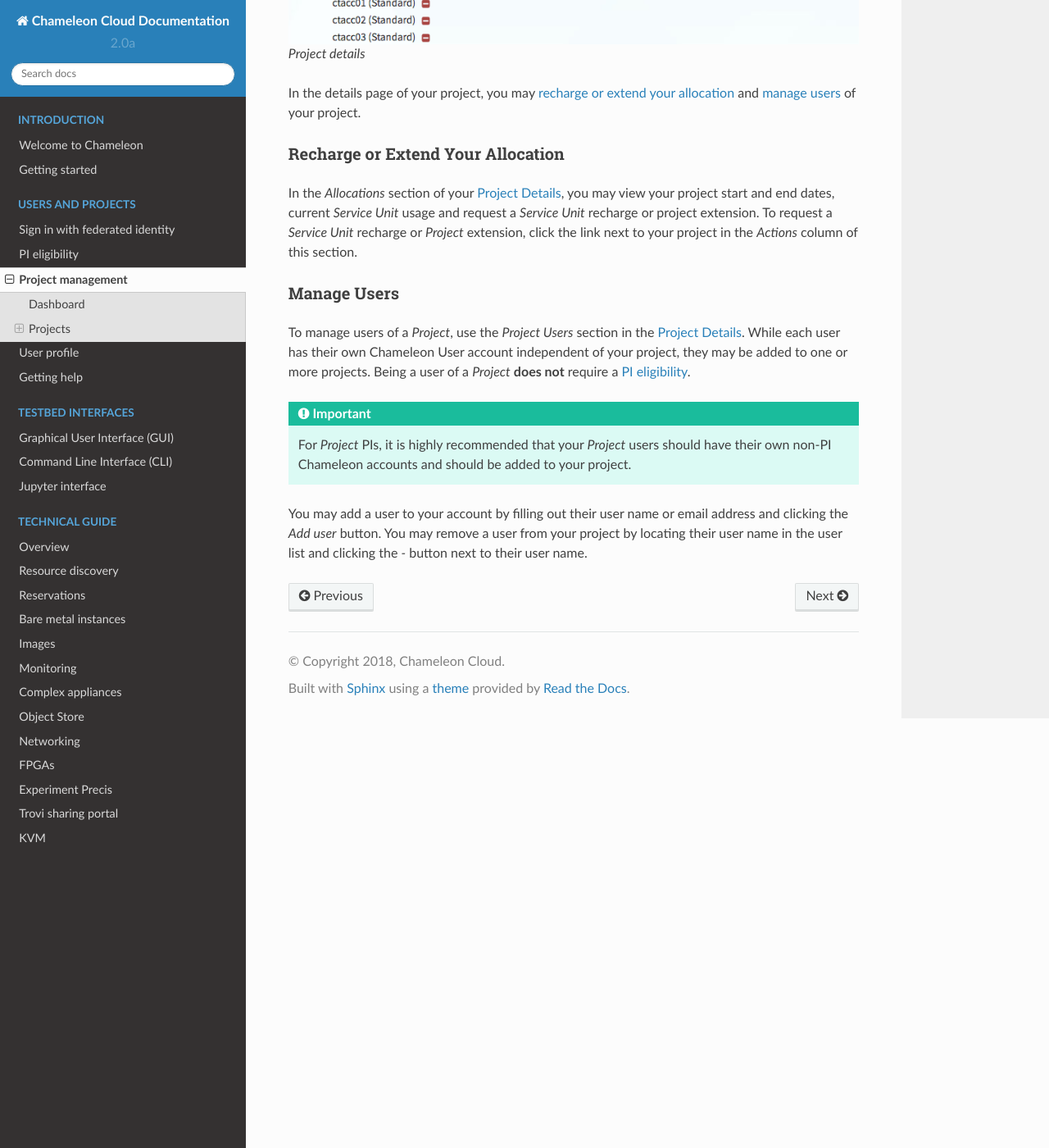
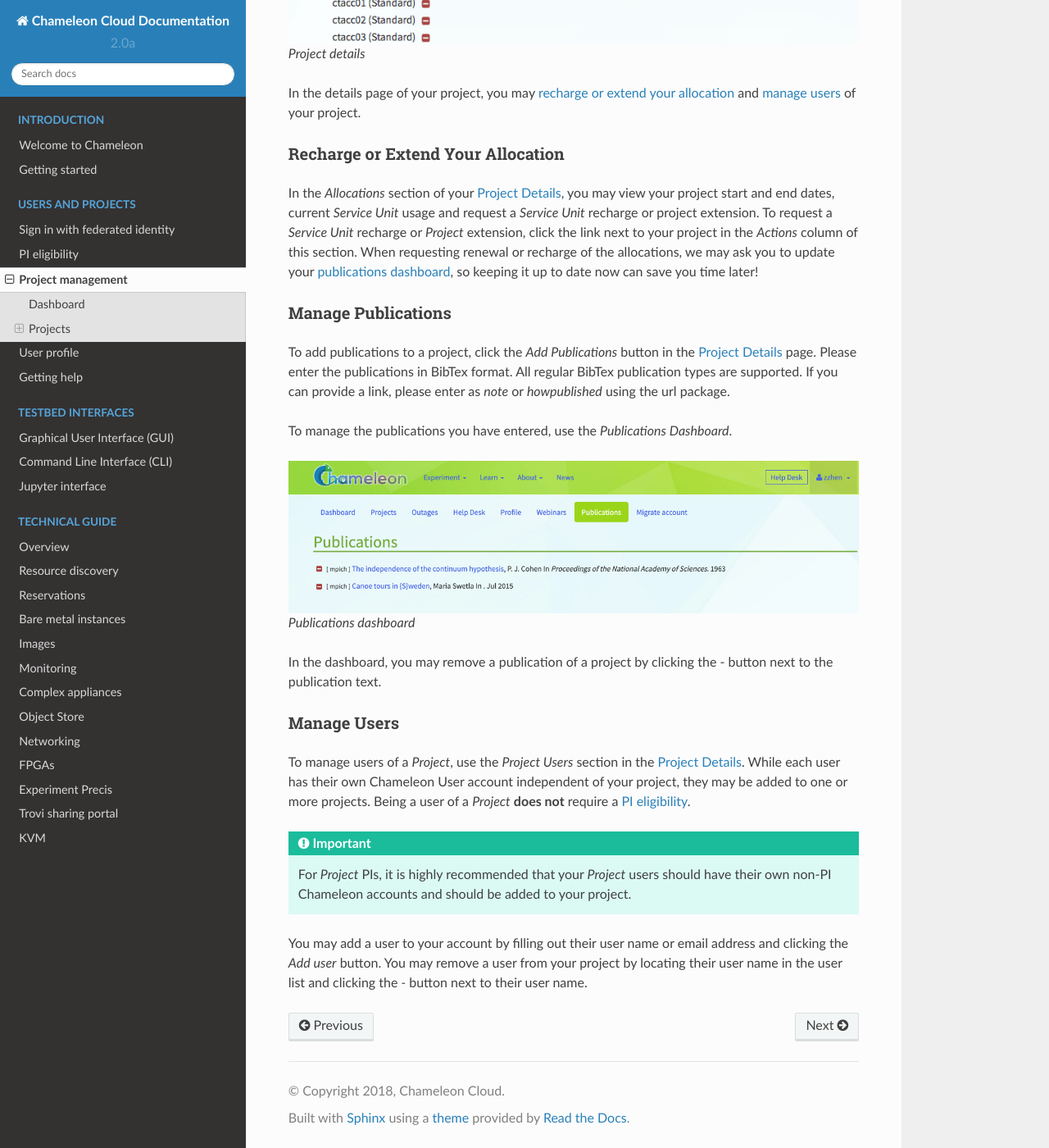
Before and after one commit to ChameleonCloud/docs, a Sphinx documentation site: the page built from source/user/project.rst, in a window 1280 px wide and 1400 px high, scrolled down 3537 px. Shown: the whole window at 82% size. Built offline with Sphinx 7.4.7 and the Read the Docs theme 2.0.0, drawn with Linux system fonts in a browser that asks for light colours; pages that are not in the unit, such as notebooks, are missing from menus.

Commit message:
[project] add manage publications section

```diff
--- a/source/user/project.rst
+++ b/source/user/project.rst
@@ -105,7 +105,30 @@ In the *Allocations* section of your :ref:`project-details`, you may view your
 project start and end dates, current *Service Unit* usage and request a *Service
 Unit* recharge or project extension. To request a *Service Unit* recharge or
 *Project* extension, click the link next to your project in the *Actions* column
-of this section.
+of this section. When requesting renewal or recharge of the allocations, we may
+ask you to update your :ref:`publications dashboard <manage-publications>`, so
+keeping it up to date now can save you time later!
+
+.. _manage-publications:
+
+Manage Publications
+--------------------
+
+To add publications to a project, click the *Add Publications* button in the
+:ref:`project-details` page. Please enter the publications in BibTex format. All
+regular BibTex publication types are supported. If you can provide a link,
+please enter as *note* or *howpublished* using the url package.
+
+
+To manage the publications you have entered, use the *Publications Dashboard*.
+
+.. figure:: project/publication.png
+  :alt: Publications dashboard
+
+  Publications dashboard
+
+In the dashboard, you may remove a publication of a project by clicking the -
+button next to the publication text.
 
 .. _manage-users:
 
```
Also changed, not shown: source/user/project/publication.png (added).
